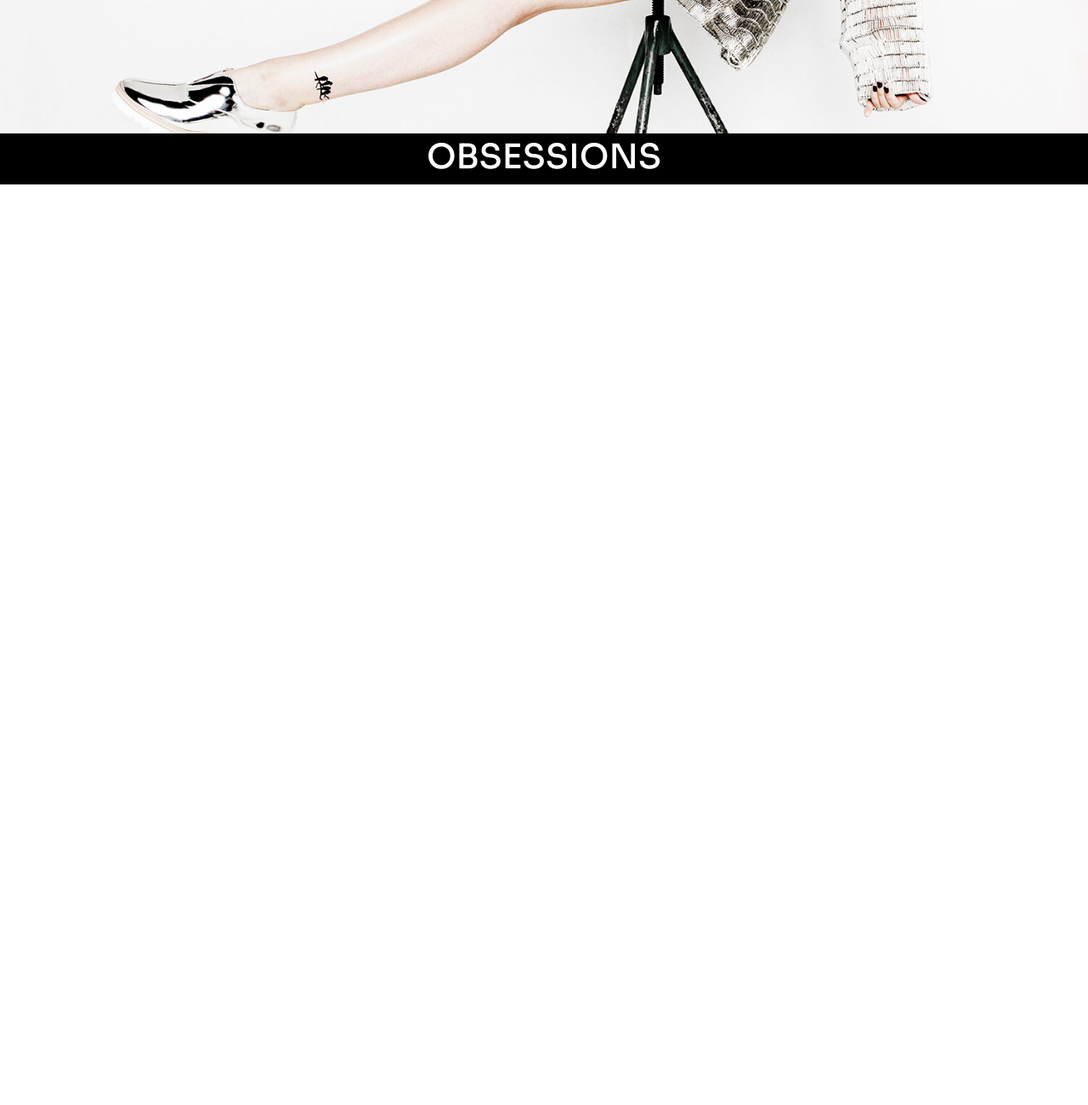
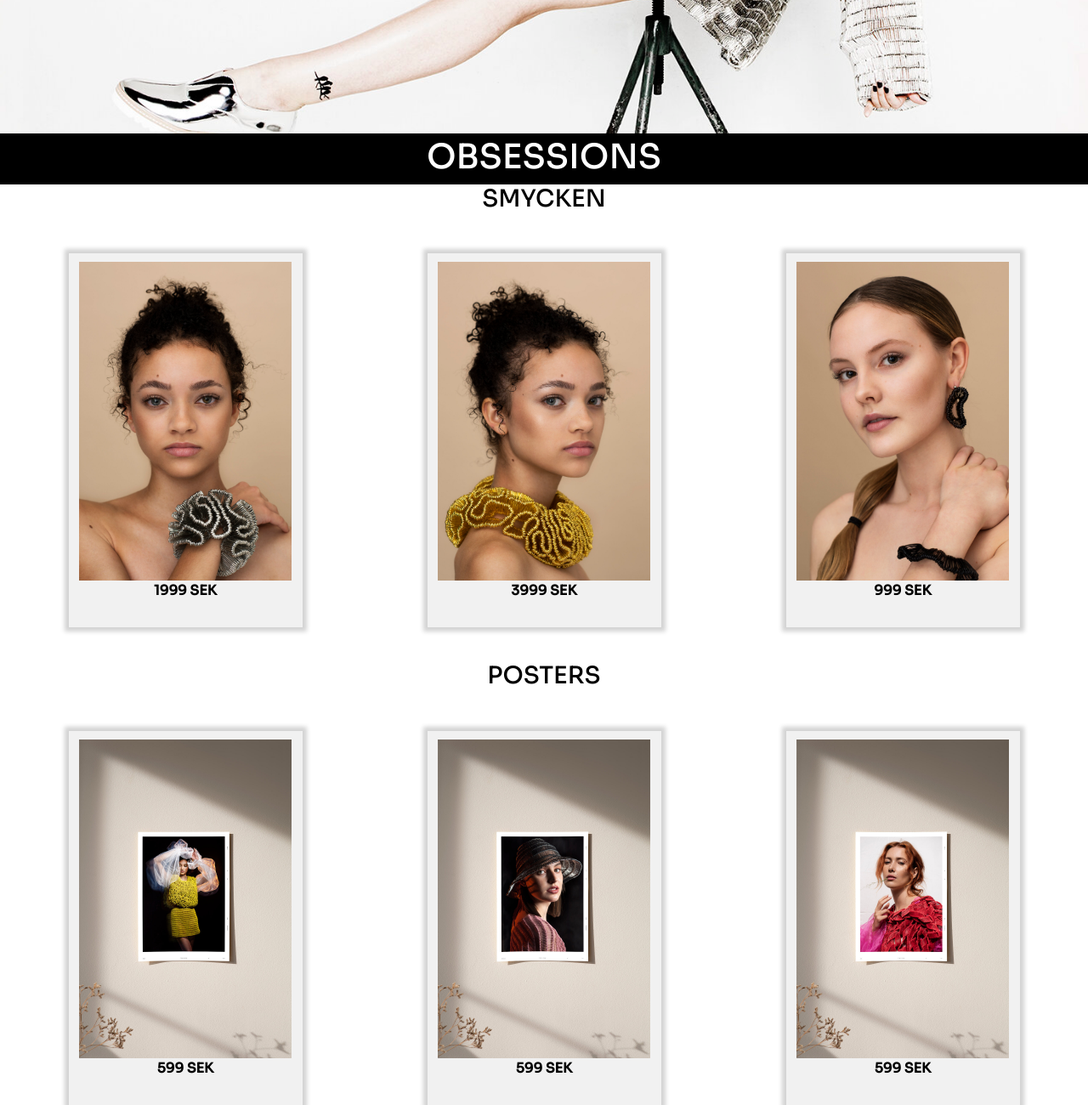
Before and after one commit to Holmkvists/first-group-project, a website: page index.html in a window 1280 px wide. Shown: the part 558-1858 px from the top of the page at 85% size. Before the commit the page ends 800 px from the top, so only its background shows below. Drawn offline with nearby package versions, Linux system fonts and the light colour scheme.

Commit message:
main added

```diff
--- a/index.html
+++ b/index.html
@@ -68,9 +68,54 @@
         </div>
       </div>
     </div>
+
     <main>
+      <h3>SMYCKEN</h3>
+      <section>
+          <div class="product-container">
+              <a href="#"
+                  ><img src="assets/products/jewelry1.jpg" alt="armband"
+              /></a>
+              <p>1999 SEK</p>
+          </div>
+          <div class="product-container">
+              <a href="#"
+                  ><img src="assets/products/jewelry2.jpg" alt="halsband"
+              /></a>
+              <p>3999 SEK</p>
+          </div>
+          <div class="product-container">
+              <a href="#">
+                  <img src="assets/products/jewelry3.jpg" alt="örhänge"
+              /></a>
+              <p>999 SEK</p>
+          </div>
+      </section>
+      <h3>POSTERS</h3>
+      <section>
+          <div class="product-container">
+              <a href="#">
+                  <img
+                      src="assets/products/poster1.jpg"
+                      alt="gul-klänning"
+              /></a>
+              <p>599 SEK</p>
+          </div>
+          <div class="product-container">
+              <a href="#">
+                  <img src="assets/products/poster2.jpg" alt="hatt"
+              /></a>
+              <p>599 SEK</p>
+          </div>
+          <div class="product-container">
+              <a href="#">
+                  <img src="assets/products/poster3.jpg" alt="rosa"
+              /></a>
+              <p>599 SEK</p>
+          </div>
+      </section>
+  </main>
 
-    </main>
     <script src="https://kit.fontawesome.com/9604976d4b.js" crossorigin="anonymous"></script>
     <script src="https://cdn.jsdelivr.net/npm/bootstrap@5.0.2/dist/js/bootstrap.bundle.min.js" integrity="sha384-MrcW6ZMFYlzcLA8Nl+NtUVF0sA7MsXsP1UyJoMp4YLEuNSfAP+JcXn/tWtIaxVXM" crossorigin="anonymous"></script>
   </body>
--- a/scss/main.scss
+++ b/scss/main.scss
@@ -143,6 +143,39 @@ li {
     }
 }
 
+main {
+    display: flex;
+    flex-direction: column;
+    align-items: center;
+    gap: 40px;
+    text-align: center;
+    font-family: "Sora", sans-serif;
+    font-weight: bold;
+}
+
+section {
+    display: flex;
+    flex-direction: column;
+    align-items: center;
+    gap: 50px;
+    width: 95%;
+
+    .product-container {
+        display: flex;
+        flex-direction: column;
+        align-items: center;
+        width: 275px;
+        height: 435px;
+        background-color: rgba(211, 211, 211, 0.322);
+        box-shadow: 0 0 5px 5px lightgray;
+
+        img {
+            width: 250px;
+            margin-top: 10px;
+        }
+    }
+}
+
 /*Media query för 600px*/
 @media screen and (min-width: 600px) {
     .masthead {
@@ -160,6 +193,21 @@ li {
         background-color: #b2926c;
         border: none;
         width: 100%;
+    }
+
+    section {
+        flex-direction: row;
+        flex-wrap: wrap;
+        justify-content: space-evenly;
+
+        .product-container {
+            width: 250px;
+            height: 400px;
+
+            img {
+                width: 225px;
+            }
+        }
     }
 }
 
@@ -181,4 +229,18 @@ li {
         border: none;
         width: 100%;
     }
+
+    section {
+        flex-wrap: nowrap;
+        justify-content: space-around;
+
+        .product-container {
+            width: 275px;
+            height: 440px;
+
+            img {
+                width: 250px;
             }
+        }
+    }
+}
```
Also changed, not shown: css/main.css. Lines whose indentation alone changed are shown as unchanged.
